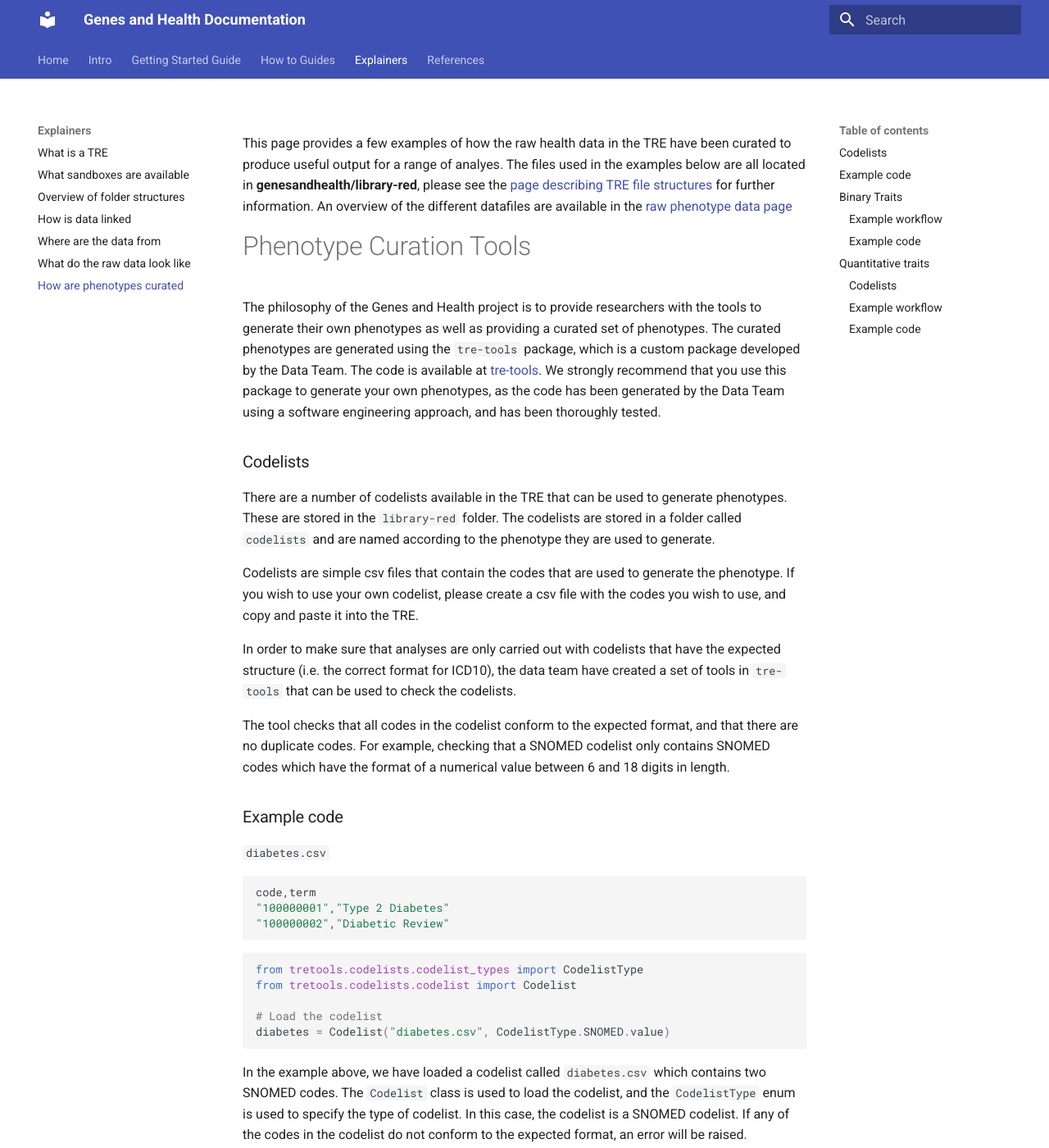
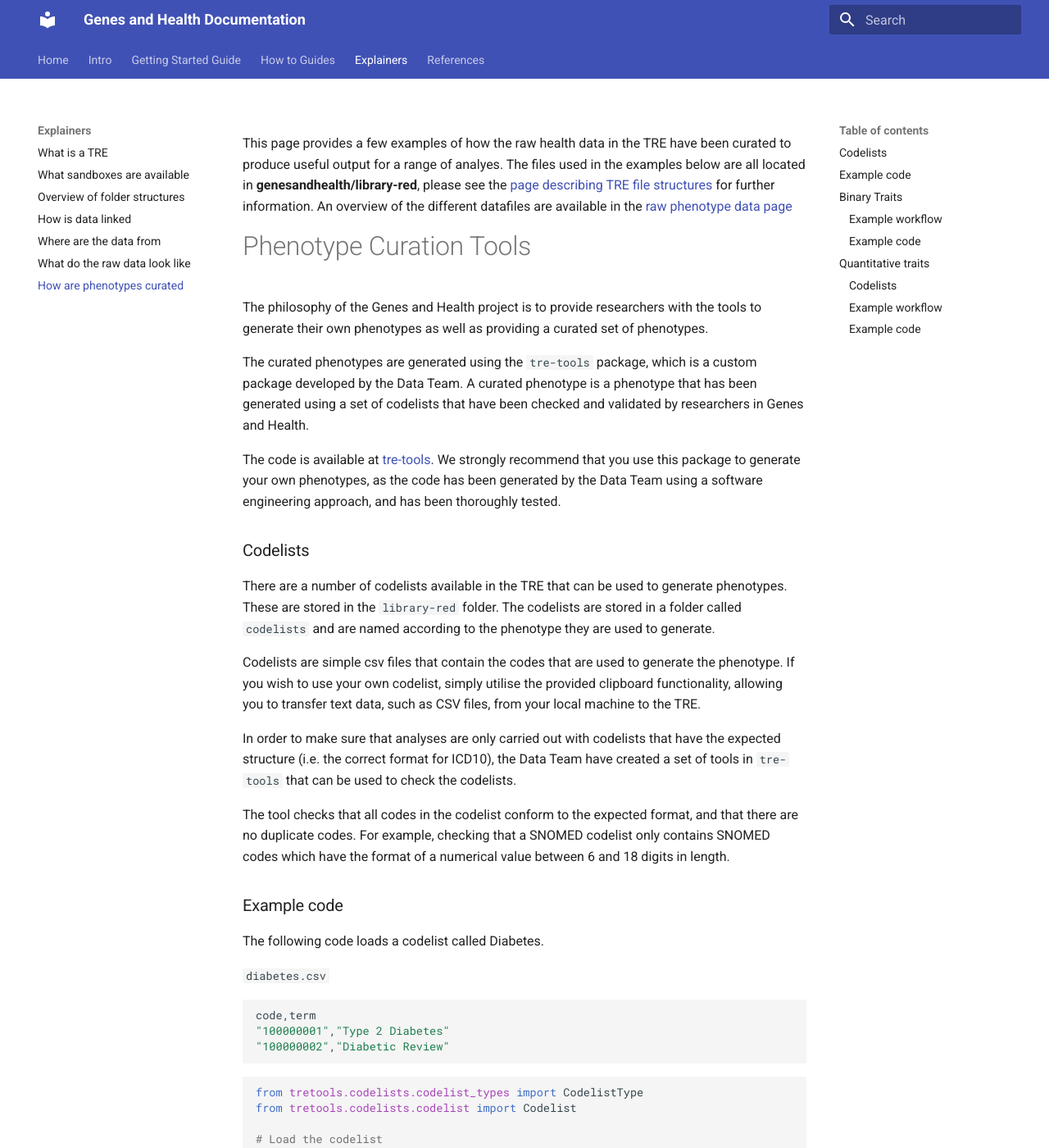
Before and after one commit to genes-and-health/documentation, an MkDocs documentation site: the page built from docs/explainers/phenotype_curation.md, in a window 1280 px wide and 1400 px high. Shown: the whole window at 82% size. Built offline with MkDocs 1.6.1 and Material for MkDocs 9.7.7, drawn with Linux system fonts in a browser that asks for light colours; some of the changed text lies outside the part shown.

Commit message:
final edits

````diff
--- a/docs/explainers/phenotype_curation.md
+++ b/docs/explainers/phenotype_curation.md
@@ -1,18 +1,24 @@
 This page provides a few examples of how the raw health data in the TRE have been curated to produce useful output for a range of analyes. The files used in the examples below are all located in **genesandhealth/library-red**, please see the [page describing TRE file structures](/docs/explainers/file_structure.md) for further information. An overview of the different datafiles are available in the [raw phenotype data page](/docs/explainers/raw_phenotype_data_description.md)
 
 # Phenotype Curation Tools
-The philosophy of the Genes and Health project is to provide researchers with the tools to generate their own phenotypes as well as providing a curated set of phenotypes. The curated phenotypes are generated using the `tre-tools` package, which is a custom package developed by the Data Team. The code is available at [tre-tools](www.github.com/genes-and-health/tre-tools). We strongly recommend that you use this package to generate your own phenotypes, as the code has been generated by the Data Team using a software engineering approach, and has been thoroughly tested.
+The philosophy of the Genes and Health project is to provide researchers with the tools to generate their own phenotypes as well as providing a curated set of phenotypes.
+
+The curated phenotypes are generated using the `tre-tools` package, which is a custom package developed by the Data Team. A curated phenotype is a phenotype that has been generated using a set of codelists that have been checked and validated by researchers in Genes and Health.
+
+The code is available at [tre-tools](www.github.com/genes-and-health/tre-tools). We strongly recommend that you use this package to generate your own phenotypes, as the code has been generated by the Data Team using a software engineering approach, and has been thoroughly tested.
 
 ### Codelists
 There are a number of codelists available in the TRE that can be used to generate phenotypes. These are stored in the `library-red` folder. The codelists are stored in a folder called `codelists` and are named according to the phenotype they are used to generate.
 
-Codelists are simple csv files that contain the codes that are used to generate the phenotype. If you wish to use your own codelist, please create a csv file with the codes you wish to use, and copy and paste it into the TRE.
+Codelists are simple csv files that contain the codes that are used to generate the phenotype. If you wish to use your own codelist, simply utilise the provided clipboard functionality, allowing you to transfer text data, such as CSV files, from your local machine to the TRE.
 
-In order to make sure that analyses are only carried out with codelists that have the expected structure (i.e. the correct format for ICD10), the data team have created a set of tools in `tre-tools` that can be used to check the codelists.
+In order to make sure that analyses are only carried out with codelists that have the expected structure (i.e. the correct format for ICD10), the Data Team have created a set of tools in `tre-tools` that can be used to check the codelists.
 
 The tool checks that all codes in the codelist conform to the expected format, and that there are no duplicate codes. For example, checking that a SNOMED codelist only contains SNOMED codes which have the format of a numerical value between 6 and 18 digits in length.
 
 ### Example code
+
+The following code loads a codelist called Diabetes.
 
 `diabetes.csv`
 ```bash
````
Also changed, not shown: other parts of docs/explainers/phenotype_curation.md (+1 -1 lines).
